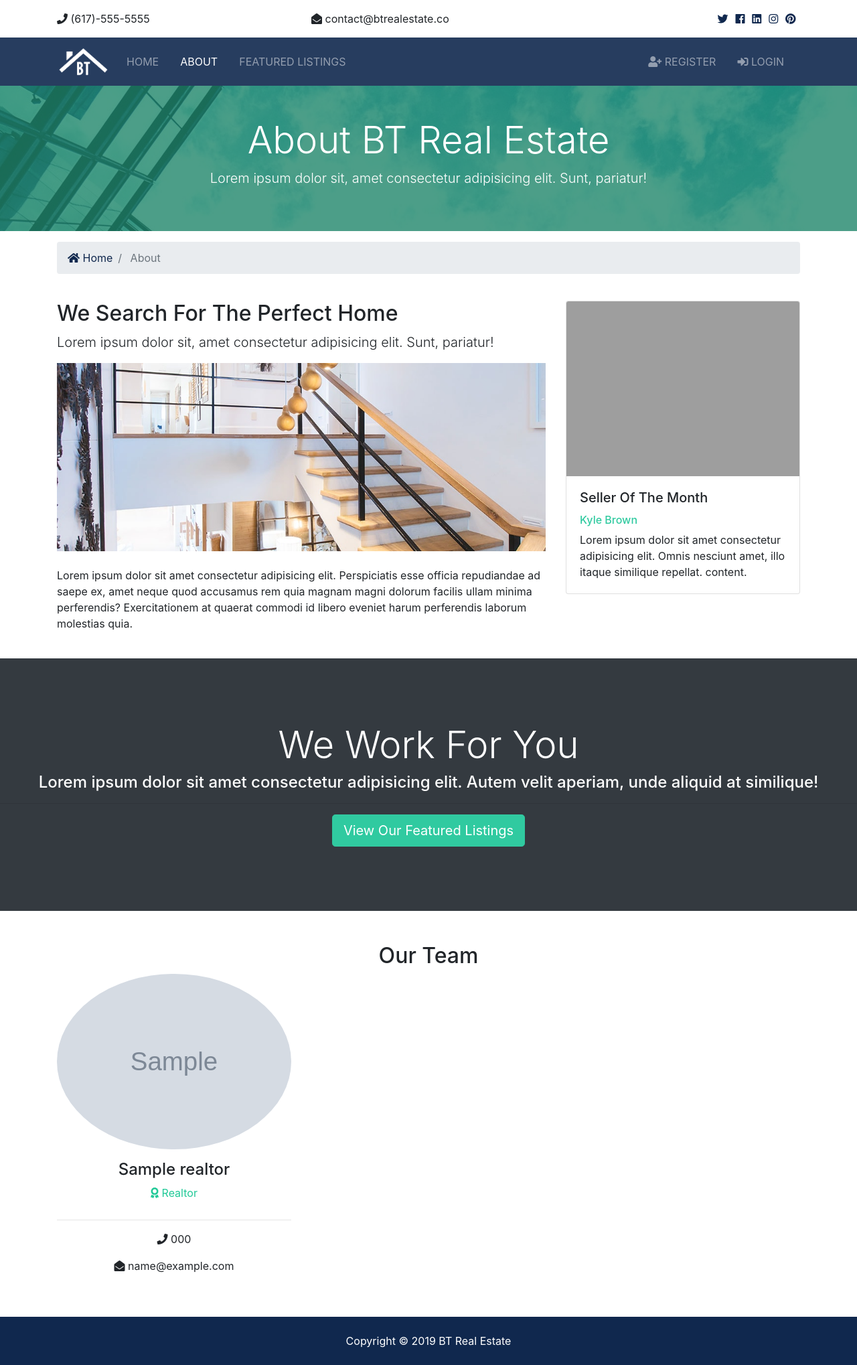
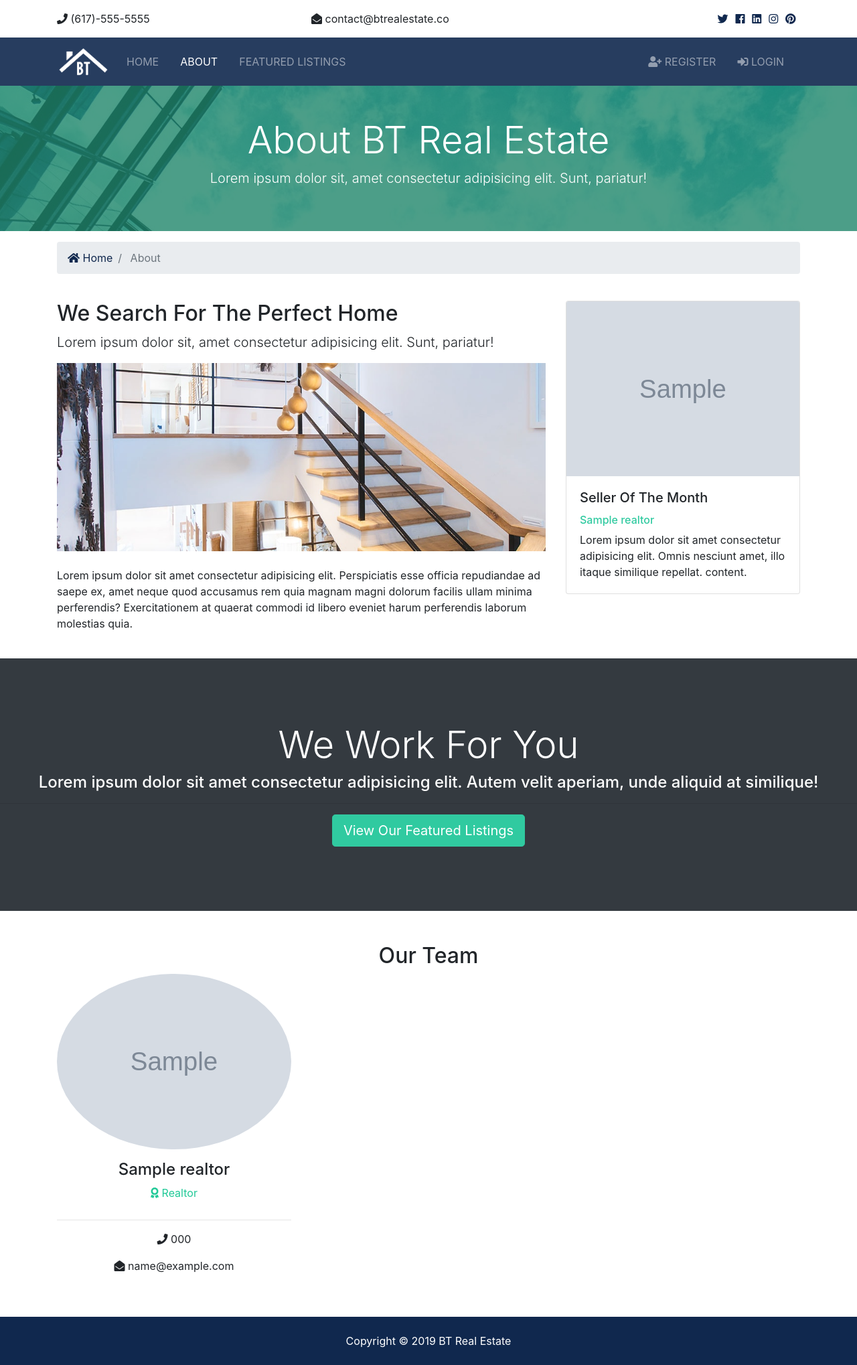
Before and after one commit to verumafalsum/btre_django, a Django app: page /about in a window 1280 px wide. Shown: the whole page at 67% size. Run offline with Django 3.2, Linux system fonts and the light colour scheme; tables that the repository leaves empty hold one stand-in row (values such as "Sample post"); grey boxes marked "Sample" are stand-in pictures; some libraries are stand-ins or nearby versions; grey boxes are pictures that could not be loaded.

Commit message:
add mvp_realtors, links update

```diff
--- a/pages/views.py
+++ b/pages/views.py
@@ -20,7 +20,10 @@ class AboutView(TemplateView):
     template_name = 'pages/about.html'
 
     def get_context_data(self, **kwargs):
-        realtors = Realtor.objects.all()
+        realtors = Realtor.objects.all().order_by('-hire_date')
+
+        mvp_realtors = Realtor.objects.all().filter(is_mvp=True)
         return {
-            'realtors': realtors
+            'realtors': realtors,
+            'mvp_realtors': mvp_realtors
         }
--- a/templates/pages/about.html
+++ b/templates/pages/about.html
@@ -41,16 +41,21 @@
             commodi id libero eveniet harum perferendis laborum molestias quia.</p>
         </div>
         <div class="col-md-4">
+        {% if mvp_realtors %}
+          {% for realtor in mvp_realtors %}
             <div class="card">
-            <img class="card-img-top" src="/img/realtors/kyle.jpg" alt="Seller of the month">
+              <img class="card-img-top" src="{% get_media_prefix %}{{ realtor.photo }}" alt="Seller of the month">
               <div class="card-body">
                 <h5 class="card-title">Seller Of The Month</h5>
-              <h6 class="text-secondary">Kyle Brown</h6>
+                <h6 class="text-secondary">{{ realtor.name }}</h6>
                 <p class="card-text">Lorem ipsum dolor sit amet consectetur adipisicing elit. Omnis nesciunt amet, illo itaque similique repellat.
                   content.
                 </p>
               </div>
             </div>
+          {% endfor %}
+        {% endif %}
+
         </div>
       </div>
     </div>
@@ -61,7 +66,7 @@
     <h2 class="display-4">We Work For You</h2>
     <h4>Lorem ipsum dolor sit amet consectetur adipisicing elit. Autem velit aperiam, unde aliquid at similique!</h4>
     <hr>
-    <a href="listings.html" class="btn btn-secondary text-white btn-lg">View Our Featured Listings</a>
+    <a href="{% url 'listings' %}" class="btn btn-secondary text-white btn-lg">View Our Featured Listings</a>
   </section>
 
   <!-- Team -->
```
Lines whose indentation alone changed are shown as unchanged.
